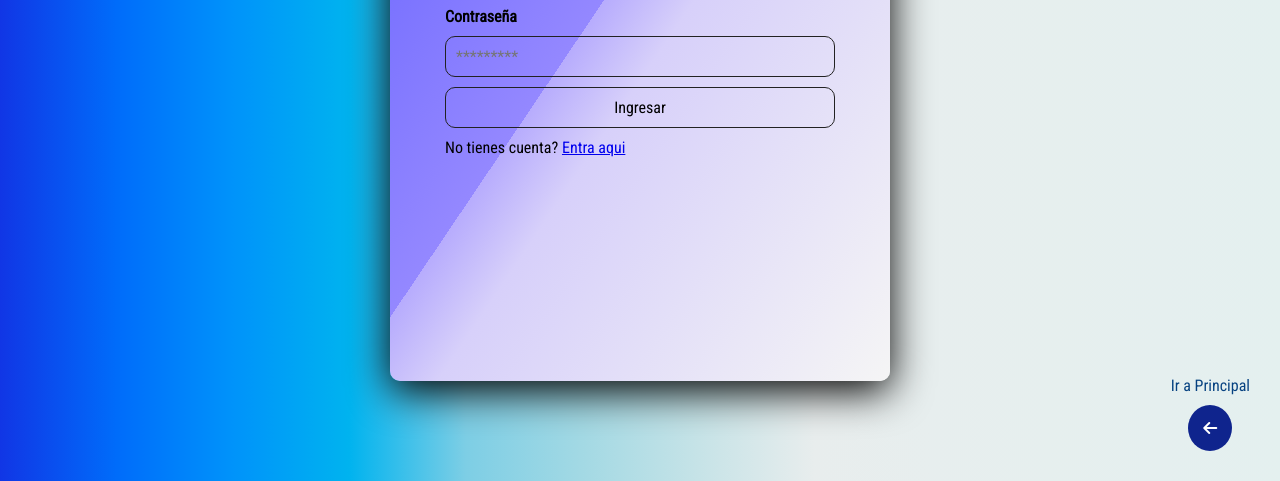
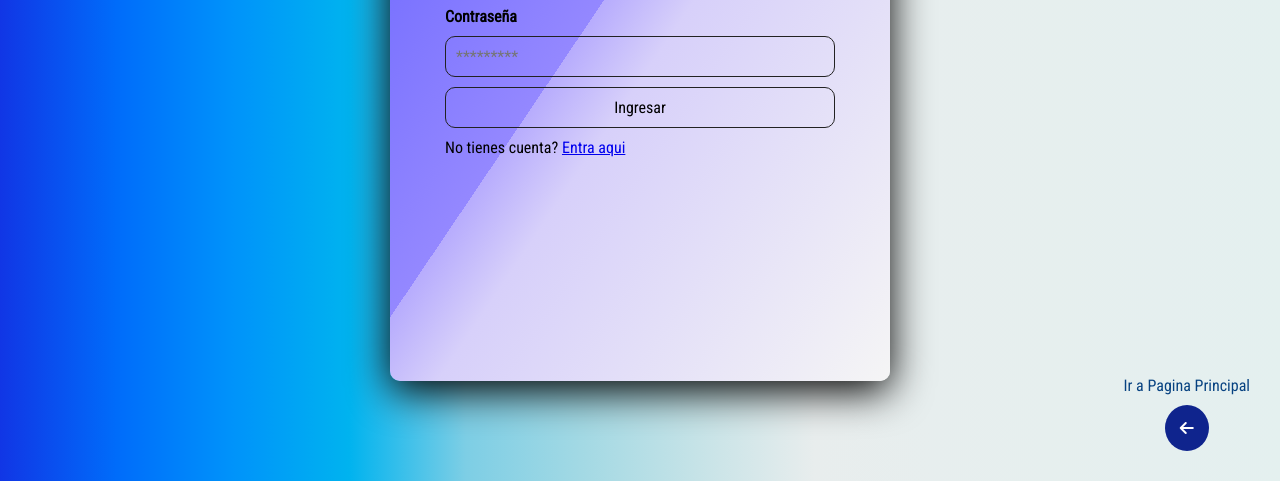
Before and after one commit to Esclender/certnews, a plain HTML site: page login/login.html in a window 1280 px wide. Shown: the part 319-800 px from the top of the page. Drawn offline with Linux system fonts and the light colour scheme.

Commit message:
Login v04

```diff
--- a/login/login.html
+++ b/login/login.html
@@ -28,7 +28,7 @@
         </div>
 
     </section>
-    <a href="../index.html" class="regresar">Ir a Principal
+    <a href="../index.html" class="regresar">Ir a Pagina Principal
       <i class="fa-solid fa-arrow-left left"></i>
     </a>
     <img src="../Assets/Mi proyecto.png" alt="" class="animation1">
```
Also changed, not shown: login/registro.html (+1 -1 lines).
